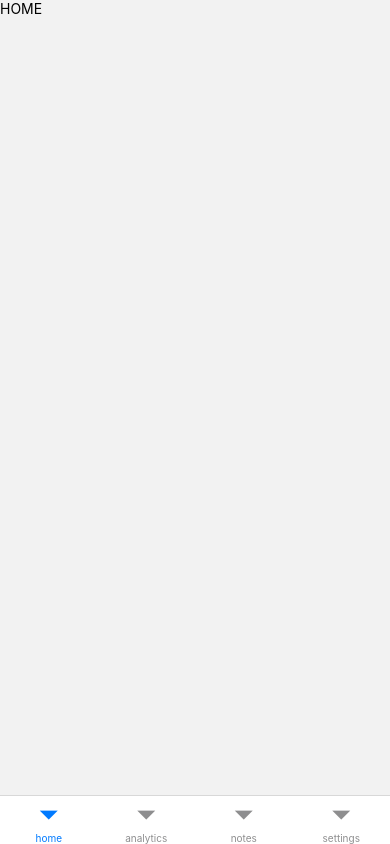
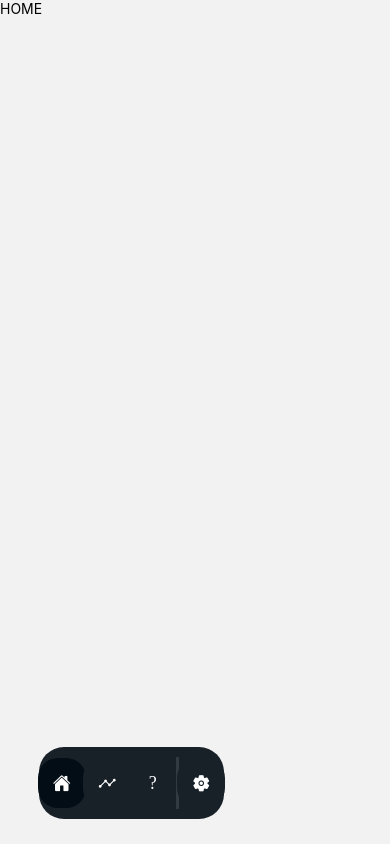
Before and after one commit to austinmula/procrastinate--react-native-journal-, a React Native app: screen / in a window 390 px wide. Built offline with nearby package versions, Linux system fonts and the light colour scheme.

Commit message:
render the correct bottom tab

```diff
--- a/App.js
+++ b/App.js
@@ -13,7 +13,7 @@ const Tab = createBottomTabNavigator()
 
 function HomeTabs () {
   return (
-    <Tab.Navigator initialRouteName={'home'}>
+    <Tab.Navigator initialRouteName={'home'} tabBar={props => <TabBar {...props} />}>
       <Tab.Screen
         options={{headerShown: false}}
         name='home'
```
